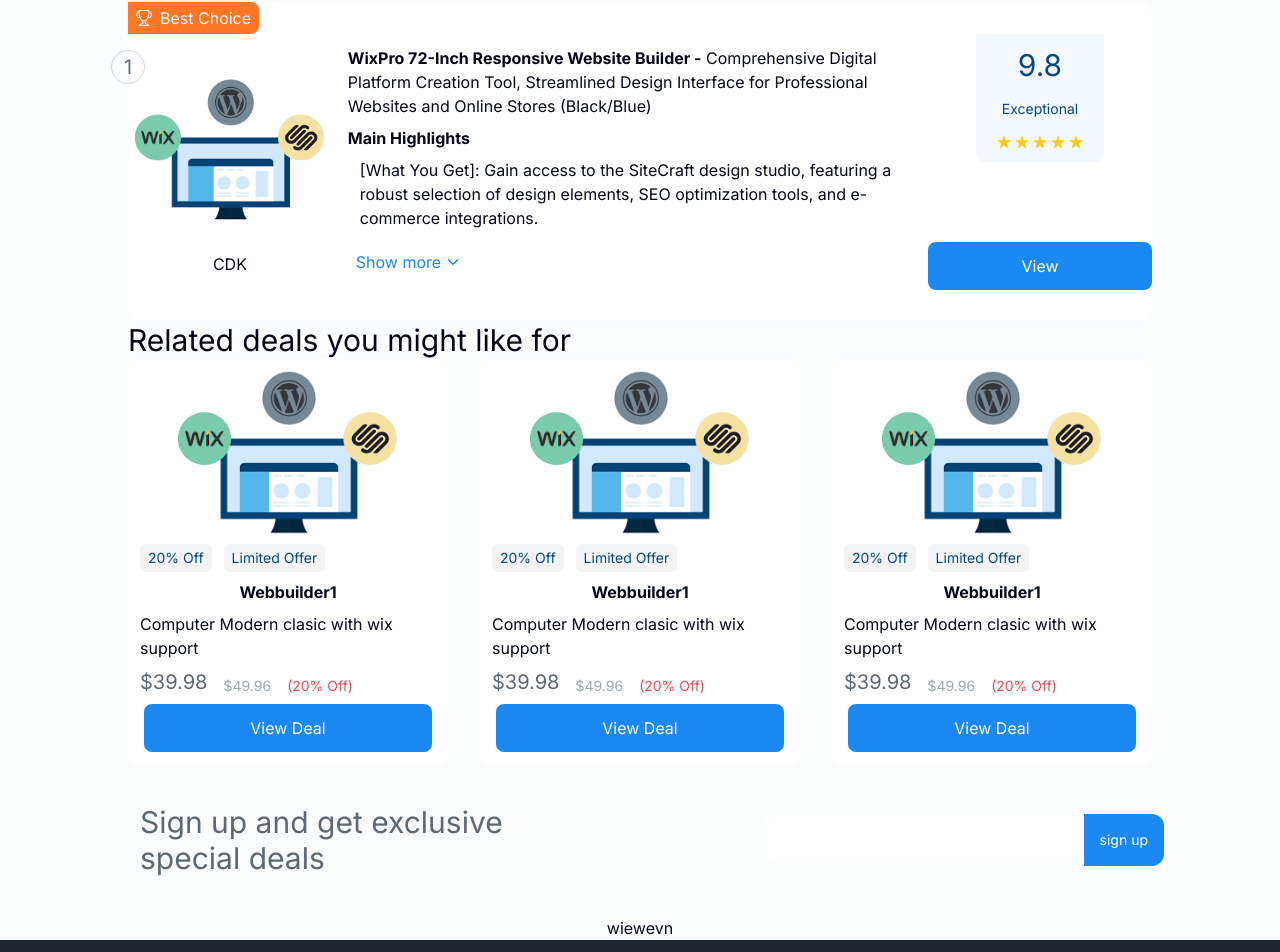
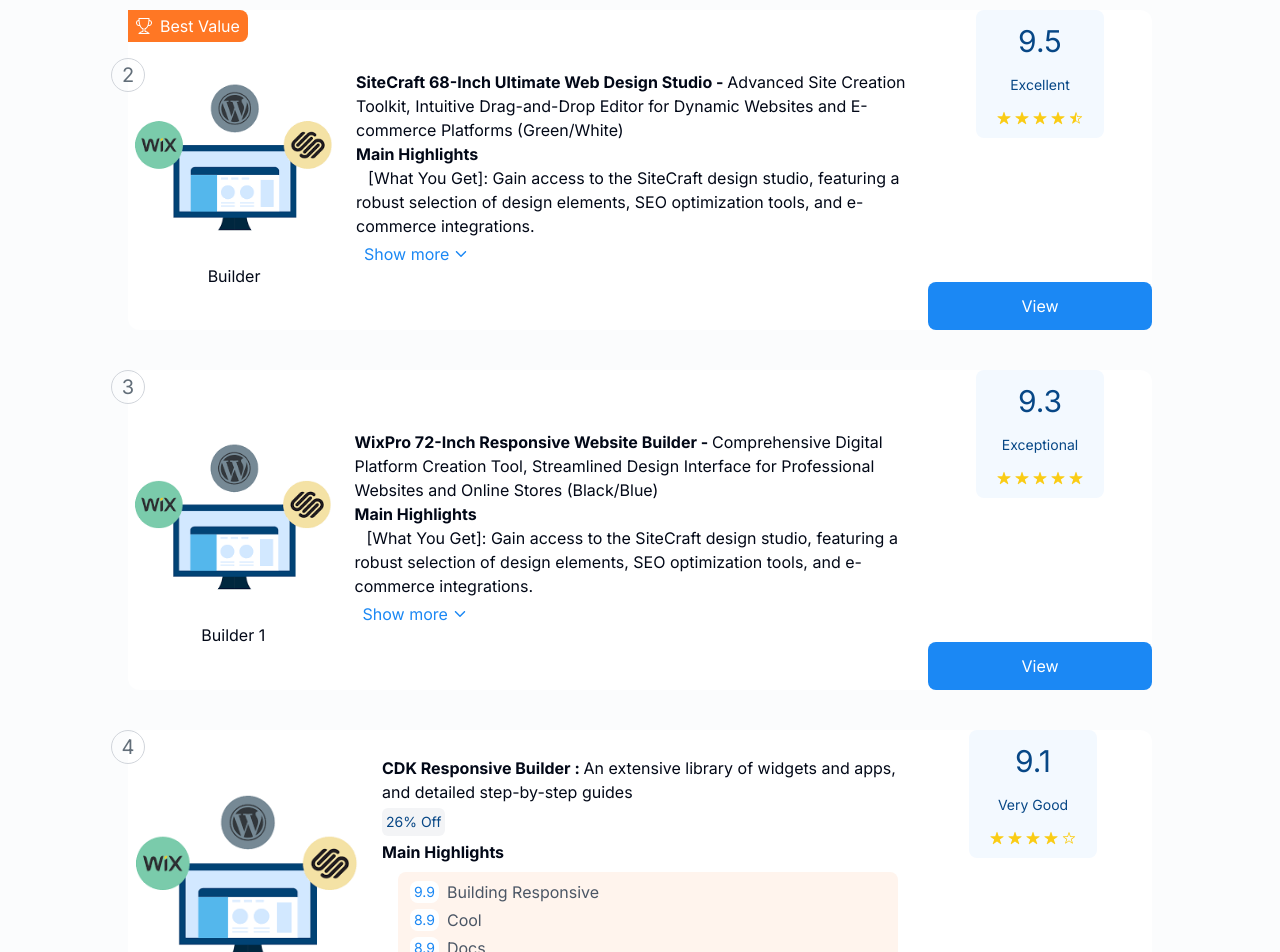
Before and after one commit to Pritamgit2002/web-Builder-Assignment, a Next.js app: page / in a window 1280 px wide. Shown: the part 685-1637 px from the top of the page. Built offline with nearby package versions, Linux system fonts and the light colour scheme.

Commit message:
build complete

```diff
--- a/src/app/page.tsx
+++ b/src/app/page.tsx
@@ -8,12 +8,15 @@
 const page = () => {
   return (
     <div className="flex flex-col items-center justify-center bg-[#FBFCFD] ">
+      {/* <Navbar /> */}
       <Navbar />
       <Hero />
       <BuilderList />
       <RelatedList />
-      wiewevn
       <Footer />
+      {/* <BuilderList />
+      <RelatedList />
+      <Footer /> */}
     </div>
   );
 };
--- a/src/components/BuilderList/BuilderList.tsx
+++ b/src/components/BuilderList/BuilderList.tsx
@@ -5,14 +5,89 @@
 import { IoIosArrowDown, IoIosArrowUp } from "react-icons/io";
 import { IoStar } from "react-icons/io5";
 import BuilderListCard from "../Cards/BuilderListCard/BuilderListCard";
+const content = [
+  {
+    promo: "Best Choice",
+    image: "/image.png",
+    image_name: "Builder 1",
+    heading: "WixPro 72-Inch Responsive Website Builder - ",
+    desc: "Comprehensive Digital Platform Creation Tool, Streamlined Design Interface for Professional Websites and Online Stores (Black/Blue)",
+    highlight1:
+      "[What You Get]: Gain access to the SiteCraft design studio, featuring a robust selection of design elements, SEO optimization tools, and e-commerce integrations.",
+    highlight2:
+      "[What You Get]: Gain access to the SiteCraft design studio, featuring a robust selection of design elements, SEO optimization tools, and e-commerce integrations.",
+    rating: "9.8",
+    pack: "Exceptional",
+    starFull: 5,
+    starHalf: 0,
+    starEmpty: 0,
+  },
+  {
+    promo: "Best Value",
+    image: "/image.png",
+    image_name: "Builder ",
+    heading: "SiteCraft 68-Inch Ultimate Web Design Studio - ",
+    desc: "Advanced Site Creation Toolkit, Intuitive Drag-and-Drop Editor for Dynamic Websites and E-commerce Platforms (Green/White)",
+    highlight1:
+      "[What You Get]: Gain access to the SiteCraft design studio, featuring a robust selection of design elements, SEO optimization tools, and e-commerce integrations.",
+    highlight2:
+      "[What You Get]: Gain access to the SiteCraft design studio, featuring a robust selection of design elements, SEO optimization tools, and e-commerce integrations.",
+    rating: "9.5",
+    pack: "Excellent",
+    starFull: 4,
+    starHalf: 1,
+    starEmpty: 0,
+  },
+  {
+    image: "/image.png",
+    image_name: "Builder 1",
+    heading: "WixPro 72-Inch Responsive Website Builder - ",
+    desc: "Comprehensive Digital Platform Creation Tool, Streamlined Design Interface for Professional Websites and Online Stores (Black/Blue)",
+    highlight1:
+      "[What You Get]: Gain access to the SiteCraft design studio, featuring a robust selection of design elements, SEO optimization tools, and e-commerce integrations.",
+    highlight2:
+      "[What You Get]: Gain access to the SiteCraft design studio, featuring a robust selection of design elements, SEO optimization tools, and e-commerce integrations.",
+    rating: "9.3",
+    pack: "Exceptional",
+    starFull: 5,
+    starHalf: 0,
+    starEmpty: 0,
+  },
+  {
+    image: "/image.png",
+    image_name: "CDK",
+    heading: "CDK Responsive Builder : ",
+    desc: " An extensive library of widgets and apps, and detailed step-by-step guides",
+    rating: "9.1",
+    pack: "Very Good",
+    starFull: 4,
+    starHalf: 0,
+    starEmpty: 1,
+  },
+];
 
 const BuilderList = () => {
-  const [showMore, setShowMore] = useState(false);
   return (
     <div className="flex flex-col items-center justify-center gap-y-10">
-      <BuilderListCard />
-
-      <BuilderListCard />
+      {content.map((item, i) => (
+        <div key={i}>
+          <BuilderListCard
+            id={i + 1}
+            promo={item.promo}
+            image={item.image}
+            image_name={item.image_name}
+            heading={item.heading}
+            desc={item.desc}
+            highlight1={item.highlight1}
+            highlight2={item.highlight2}
+            rating={item.rating}
+            pack={item.pack}
+            starFull={item.starFull}
+            starHalf={item.starHalf}
+            starEmpty={item.starEmpty}
+          />
+        </div>
+      ))}
     </div>
   );
 };
--- a/src/components/Cards/BuilderListCard/BuilderListCard.tsx
+++ b/src/components/Cards/BuilderListCard/BuilderListCard.tsx
@@ -2,83 +2,192 @@
 import Image from "next/image";
 import React, { useState } from "react";
 import { BsTrophy } from "react-icons/bs";
-import { IoIosArrowDown, IoIosArrowUp } from "react-icons/io";
-import { IoStar } from "react-icons/io5";
-const BuilderListCard = () => {
+import { FaCheck } from "react-icons/fa";
+import {
+  IoIosArrowDown,
+  IoIosArrowUp,
+  IoIosStarHalf,
+  IoIosStarOutline,
+} from "react-icons/io";
+import { IoCheckmarkCircle, IoCheckmarkOutline, IoStar } from "react-icons/io5";
+
+// const content = [
+//   {
+//     heading: "WixPro 72-Inch Responsive Website Builder - ",
+//     desc: "Comprehensive Digital Platform Creation Tool, Streamlined Design Interface for Professional Websites and Online Stores (Black/Blue)",
+//     highlight1:
+//       "[What You Get]: Gain access to the SiteCraft design studio, featuring a robust selection of design elements, SEO optimization tools, and e-commerce integrations.",
+//     highlight2:
+//       "[What You Get]: Gain access to the SiteCraft design studio, featuring a robust selection of design elements, SEO optimization tools, and e-commerce integrations.",
+//     rating: "9.8",
+//     pack: "Exceptional",
+//     star: "",
+//   },
+//   {
+//     heading: "SiteCraft 68-Inch Ultimate Web Design Studio - ",
+//     desc: "Advanced Site Creation Toolkit, Intuitive Drag-and-Drop Editor for Dynamic Websites and E-commerce Platforms (Green/White)",
+//     highlight1:
+//       "[What You Get]: Gain access to the SiteCraft design studio, featuring a robust selection of design elements, SEO optimization tools, and e-commerce integrations.",
+//     highlight2:
+//       "[What You Get]: Gain access to the SiteCraft design studio, featuring a robust selection of design elements, SEO optimization tools, and e-commerce integrations.",
+//     rating: "9.5",
+//     pack: "Excellent",
+//     star: "",
+//   },
+//   {
+//     heading: "WixPro 72-Inch Responsive Website Builder - ",
+//     desc: "Comprehensive Digital Platform Creation Tool, Streamlined Design Interface for Professional Websites and Online Stores (Black/Blue)",
+//     highlight1:
+//       "[What You Get]: Gain access to the SiteCraft design studio, featuring a robust selection of design elements, SEO optimization tools, and e-commerce integrations.",
+//     highlight2:
+//       "[What You Get]: Gain access to the SiteCraft design studio, featuring a robust selection of design elements, SEO optimization tools, and e-commerce integrations.",
+//     rating: "9.3",
+//     pack: "Exceptional",
+//     star: "",
+//   },
+// ];
+
+const BuilderListCard = ({
+  id,
+  promo,
+  image,
+  image_name,
+  heading,
+  desc,
+  highlight1,
+  highlight2,
+  rating,
+  pack,
+  starFull,
+  starHalf,
+  starEmpty,
+}: any) => {
   const [showMore, setShowMore] = useState(false);
   return (
-    <div className=" w-[1024px] h-max bg-white rounded-xl  ">
+    <div className=" flex flex-col w-full md:w-[768px] xl:w-[1024px] bg-white h-max rounded-xl  ">
       <div className="relative">
         <div className="absolute flex flex-col items-start justify-start gap-y-4 ">
+          {promo && (
+            <>
               <div className="w-max rounded-r-lg flex items-center justify-center gap-2 text-white bg-[#FF7724] px-2 py-1 ">
                 <BsTrophy />
-            <span className=" text-base ">Best Choice</span>
+                <span className=" text-base ">{promo}</span>
               </div>
-          <span className="h-2 w-2 p-4 text-xl border flex items-center justify-center border-gray-300 rounded-full text-[#626E79] -translate-x-1/2  ">
-            1
+            </>
+          )}
+          <span className="h-2 w-2 p-4 text-xl border flex items-center justify-center border-gray-300 rounded-full text-[#626E79] xl:-translate-x-1/2  ">
+            {id}
           </span>
         </div>
-        <div className="w-[1024px] min-h-80 h-max flex items-center justify-between ">
-          <div className="flex flex-col items-center justify-center  h-full w-full  ">
+        <div className="w-full md:w-[768px] xl:w-[1024px] min-h-80 h-max flex flex-col sm:flex-row items-center justify-between ">
+          <div className="flex flex-col items-center justify-center  h-full w-full ">
             <Image
-              src="/image.png"
+              src={image}
               alt="image"
               width={2000}
               height={2000}
               className=" aspect-square object-contain "
             />
-            <span>CDK</span>
+            <span>{image_name}</span>
           </div>
-          <div className="flex items-center justify-start flex-wrap px-4  max-w-max  ">
+          <div className="flex items-start justify-start flex-wrap px-4  max-w-max  ">
             <p>
-              <span className=" font-bold  ">
-                WixPro 72-Inch Responsive Website Builder -
-              </span>
-              <span>
-                {" "}
-                Comprehensive Digital Platform Creation Tool, Streamlined Design
-                Interface for Professional Websites and Online Stores
-                (Black/Blue)
-              </span>
+              <span className=" font-bold ">{heading}</span>
+              <span> {desc}</span>
             </p>
 
+            {id == 4 && (
+              <span className=" text-sm text-[#074786] p-1 bg-gray-100/95 my-1 rounded-md ">
+                26% Off
+              </span>
+            )}
+            <div className="">
               <span className="font-bold py-2 ">Main Highlights</span>
-            <span className="pl-3">
-              [What You Get]: Gain access to the SiteCraft design studio,
-              featuring a robust selection of design elements, SEO optimization
-              tools, and e-commerce integrations.
-            </span>
+              {highlight1 && (
+                <div className="space-y-4 ">
+                  <span className="pl-3">{highlight1}</span>
 
                   {showMore && (
                     <div>
-                <span className="pl-3 py-1">
-                  [What You Get]: Gain access to the SiteCraft design studio,
-                  featuring a robust selection of design elements, SEO
-                  optimization tools, and e-commerce integrations.
+                      <span className="pl-3 py-1">{highlight2}</span>
+                    </div>
+                  )}
+                </div>
+              )}
+              {id == 4 && (
+                <div className="">
+                  <div className=" bg-[#FFF4ED] p-2 rounded-lg ml-4 mt-2 pl-3 flex flex-col justify-start items-start gap-y-1 w-80  xl:w-[500px]  ">
+                    <div className="flex items-center justify-start gap-2 ">
+                      <span className="bg-white text-sm  text-[#1B88F4] rounded-lg py-[1.2px] px-1 text-center ">
+                        9.9
+                      </span>
+                      <span className=" text-base text-[#4B5665] ">
+                        Building Responsive
                       </span>
                     </div>
+                    <div className="flex items-center justify-start gap-2 ">
+                      <span className="bg-white  text-sm text-[#1B88F4] rounded-lg  py-[1.2px] px-1 text-center ">
+                        8.9
+                      </span>
+                      <span className=" text-base text-[#4B5665] ">Cool</span>
+                    </div>
+                    <div className="flex items-center justify-start gap-2 ">
+                      <span className="bg-white  text-sm text-[#1B88F4] rounded-lg  py-[1.2px] px-1 text-center ">
+                        8.9
+                      </span>
+                      <span className=" text-base text-[#4B5665] ">Docs</span>
+                    </div>
+                  </div>
+                  <span className=" font-bold ">Why we love it</span>
+                  {showMore && (
+                    <div className=" flex flex-col mx-auto items-center sm:items-start justify-center gap-y-1  ">
+                      <div className="sm:pl-3">
+                        <div className="flex items-center justify-start gap-2 ">
+                          <IoCheckmarkOutline className="p-1 text-[#0855A1] text-lg bg-[#0855A1]/20 rounded-full " />
+
+                          <span className=" text-sm ">Documentation</span>
+                        </div>
+                        <div className="flex items-center justify-start gap-2 ">
+                          <IoCheckmarkOutline className="p-1 text-[#0855A1] text-lg bg-[#0855A1]/20 rounded-full " />
+
+                          <span className=" text-sm ">Easy Use</span>
+                        </div>
+                        <div className="flex items-center justify-start gap-2 ">
+                          <IoCheckmarkOutline className="p-1 text-[#0855A1] text-lg bg-[#0855A1]/20 rounded-full " />
+
+                          <span className=" text-sm ">Out of box</span>
+                        </div>
+                      </div>
+                    </div>
                   )}
+                </div>
+              )}
+            </div>
             <button
               onClick={() => setShowMore(!showMore)}
-              className="pl-2 mt-4 text-[#1B88F4] text-base flex items-center justify-center gap-1 p-1 hover:bg-blue-100/60 rounded-md "
+              className="pl-2 my-4 sm:my-0 mt-4 text-[#1B88F4] text-base flex items-center justify-center gap-1 p-1 hover:bg-blue-100/60 rounded-md "
             >
               {showMore ? "Show less" : "Show more"}
               {showMore ? <IoIosArrowUp /> : <IoIosArrowDown />}
             </button>
           </div>
-          <div className="flex flex-col items-center gap-y-20 h-full w-full ">
-            <div className="flex flex-col items-center justify-center gap-y-4 w-32 h-32 bg-[#F3F9FF] text-[#074786] rounded-b-lg ">
+          <div className="flex flex-row sm:flex-col items-end sm:items-center justify-between sm:justify-center  sm:gap-y-36 h-full w-full  ">
+            <div className="flex flex-col items-center justify-center gap-y-4 w-32 h-32 bg-[#F3F9FF] text-[#074786] rounded-lg sm:rounded-b-lg ">
               <div>
-                <span className=" text-3xl ">9.8</span>
+                <span className=" text-3xl ">{rating}</span>
               </div>
 
-              <span className="text-sm">Exceptional</span>
+              <span className="text-sm">{pack}</span>
               <span className="flex items-center justify-center text-sm text-yellow-400 gap-1 ">
-                <IoStar />
-                <IoStar />
-                <IoStar />
-                <IoStar />
-                <IoStar />
+                {Array.from({ length: starFull }, (_, index) => (
+                  <IoStar key={index} />
+                ))}
+                {Array.from({ length: starHalf }, (_, index) => (
+                  <IoIosStarHalf key={index} />
+                ))}
+                {Array.from({ length: starEmpty }, (_, index) => (
+                  <IoIosStarOutline key={index} />
+                ))}
               </span>
             </div>
             <div className=" w-56 py-3 bg-[#1B88F4] hover:bg-[#1B88F4]/80 rounded-lg text-center text-white cursor-pointer ">
@@ -90,5 +199,4 @@
     </div>
   );
 };
-
 export default BuilderListCard;
--- a/src/components/Navbar/Navbar.tsx
+++ b/src/components/Navbar/Navbar.tsx
@@ -11,7 +11,7 @@
   return (
     <div className="w-full flex items-center justify-center gap-8 bg-[#212731] mx-auto h-16 ">
       <div className="w-64 h-9 bg-white flex items-center justify-center gap-1 border-[1px] rounded-lg pl-2 ">
-        <div className=" text-2xl ">
+        <div className=" text-xl sm:text-2xl ">
           <PiMagnifyingGlassLight />
         </div>
         <input
--- a/src/components/RelatedList/RelatedList.tsx
+++ b/src/components/RelatedList/RelatedList.tsx
@@ -3,23 +3,26 @@
 
 const RelatedList = () => {
   return (
-    <div className="w-[1024px]  ">
-      <span className=" text-3xl text-left ">
+    <div className="flex flex-wrap gap-y-12 w-full md:w-[768px] xl:w-[1024px] py-6 ">
+      <span className="  text-3xl text-left mx-3 sm:mx-0  ">
         Related deals you might like for
       </span>
 
-      <div className=" w-full flex items-center justify-between ">
+      <div className=" w-full flex flex-wrap items-center justify-center sm:justify-between gap-y-10 ">
         {[...Array(3)].map((_, index) => (
           <RelatedCard key={index} />
         ))}
       </div>
 
-      <div className=" w-full mx-3 flex items-center justify-between py-10 ">
-        <span className="text-[#5C6874] text-3xl w-96 ">
+      <div className=" w-full mx-3 flex flex-wrap items-center justify-between gap-y-6 py-10 ">
+        <span className="text-[#5C6874] text-3xl xl:w-96 ">
           Sign up and get exclusive special deals
         </span>
-        <div>
-          <input type="text" className=" w-80 h-12 rounded-l-xl bg-white " />
+        <div className="flex flex-wrap items-center justify-center">
+          <input
+            type="text"
+            className=" w-60 xl:w-80 h-12 rounded-l-xl bg-white "
+          />
           <button className=" text-sm text-white rounded-r-xl text-center bg-[#1B88F4] p-4  ">
             sign up
           </button>
```
Also changed, not shown: src/components/Footer/Footer.tsx (+6 -6 lines), src/components/Hero/Hero.tsx (+9 -10 lines). Lines whose indentation alone changed are shown as unchanged.
